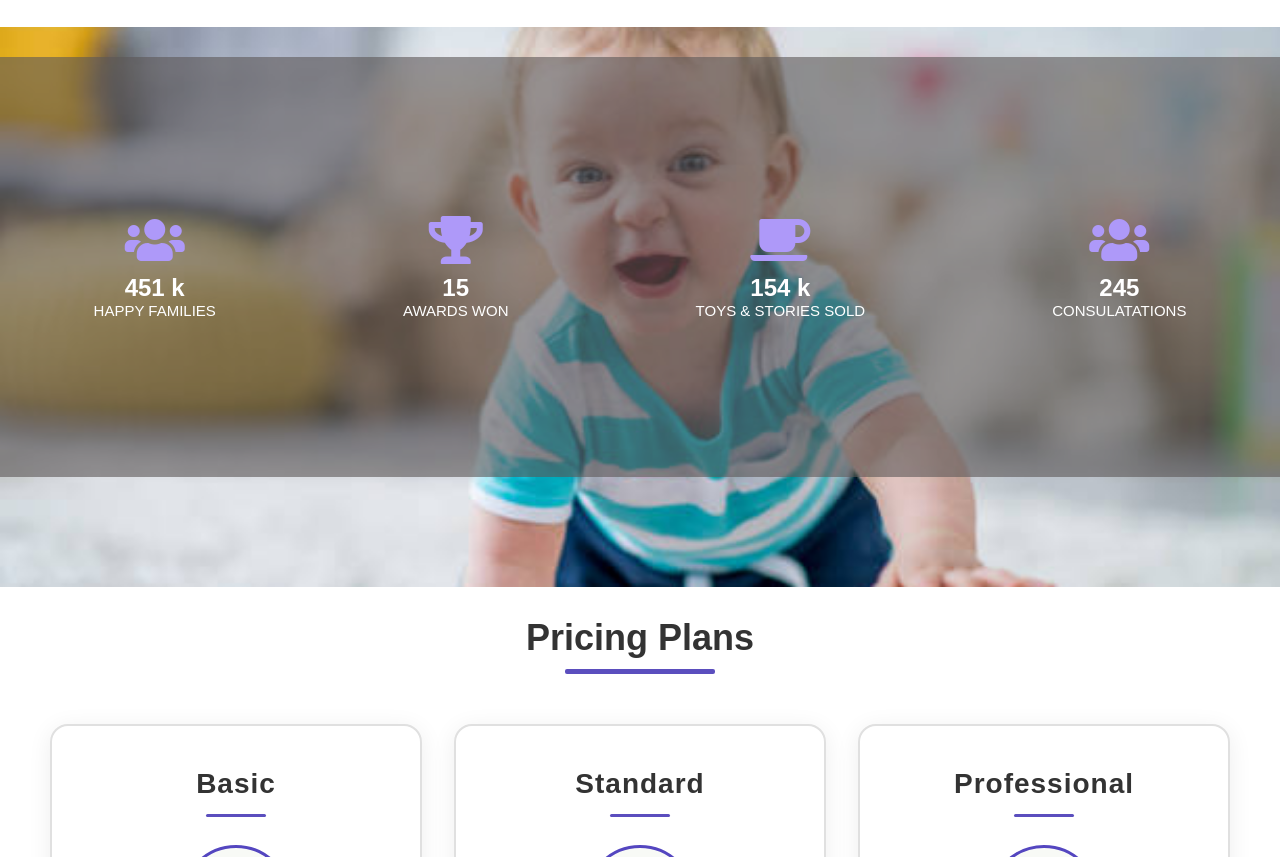
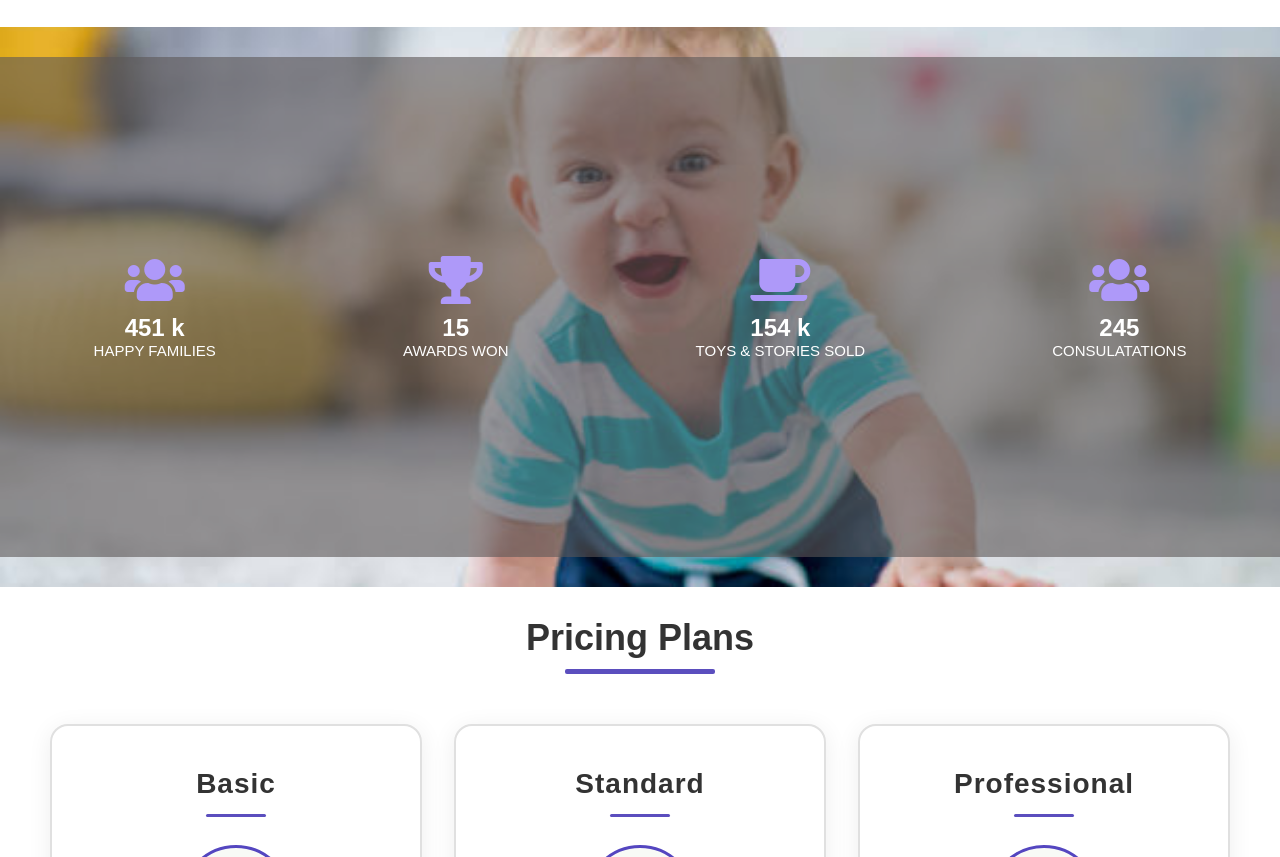
Before and after one commit to walaa2022/discover20, a plain HTML site: page index.html in a window 1280 px wide. Shown: the part 2933-3790 px from the top of the page. Drawn offline with Linux system fonts and the light colour scheme.

Commit message:
Update style.css

```diff
--- a/css/style.css
+++ b/css/style.css
@@ -678,14 +678,14 @@ body {
 
 .stats-container {
   position: relative;
-  bottom: -30px;
-  top: 30vh;
+  bottom: -50px;
+  top: 35vh;
   transform: translateY(-50%);
   background: rgba(93, 88, 88, 0.6);
   display: inline-flex;
   justify-content: space-around;
   align-items: center;
-  height: 420px;
+  height: 500px;
   width: 100%;
   z-index: 2;
 }
```
